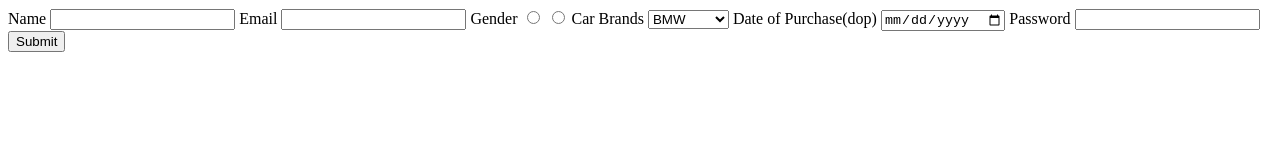
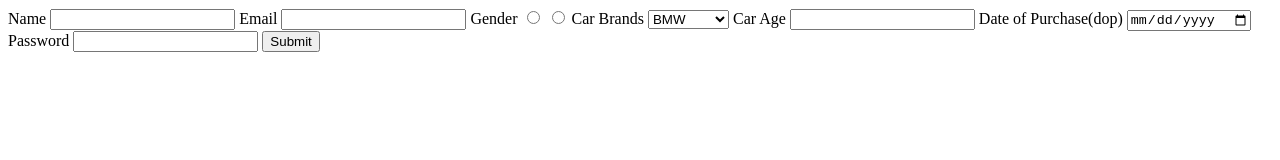
Before and after one commit to acciojob/car-insurance-form-pratiikfuse, a website: page main.html in a window 1280 px wide. Drawn offline with Linux system fonts and the light colour scheme.

Commit message:
created a submission

```diff
--- a/main.html
+++ b/main.html
@@ -8,7 +8,7 @@
 
 <body>
 	<!-- the entire body must be written by student -->
-	 <form action="" method="post">
+	<form action="" method="post">
     <label for="name">Name</label>
     <input type="text" name="" id="name" required>
     <label for="email">Email</label>
@@ -22,10 +22,12 @@
         <option value="">Audi</option>
         <option value="">Mercedez</option>
     </select>
+    <label for="carage">Car Age</label>
+    <input type="number" name="" id="carage" required>
     <label for="dop">Date of Purchase(dop)</label>
     <input type="date" id="dop" required>
     <label for="password">Password</label>
-    <input type="password" name="" id="password">
+    <input type="password" name="" id="password" required>
     <button type="submit">Submit</button>
    </form>
     <script type="text/javascript" src="./script.js">
```
